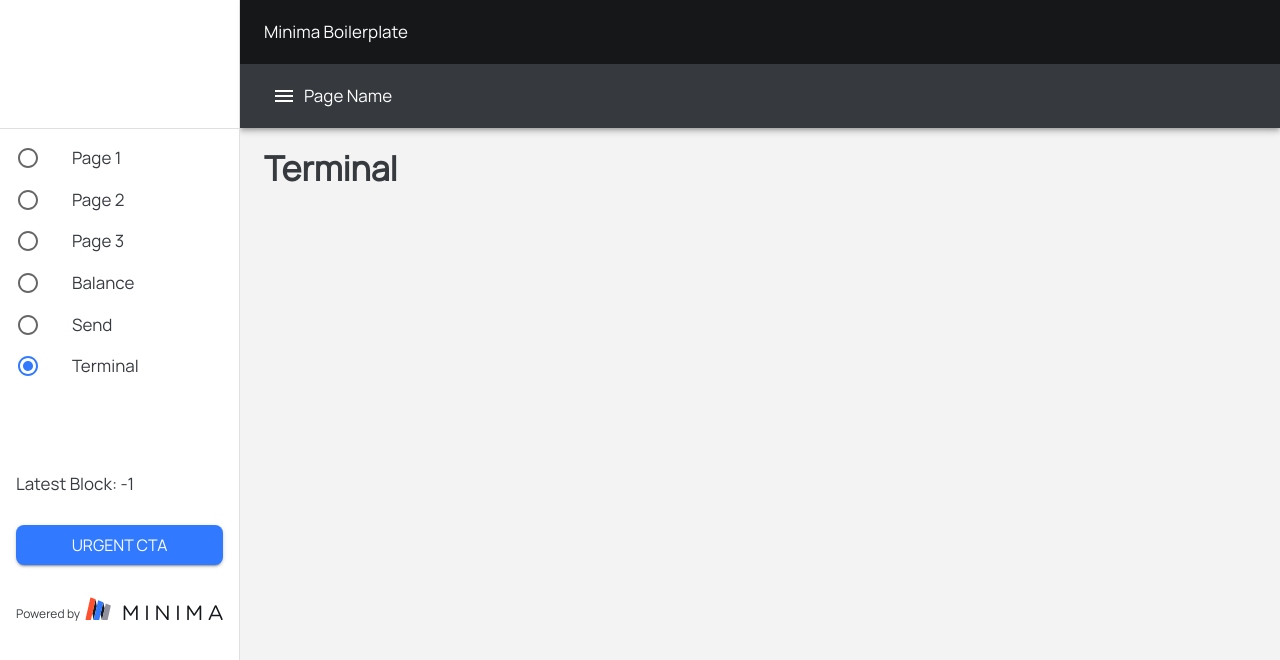
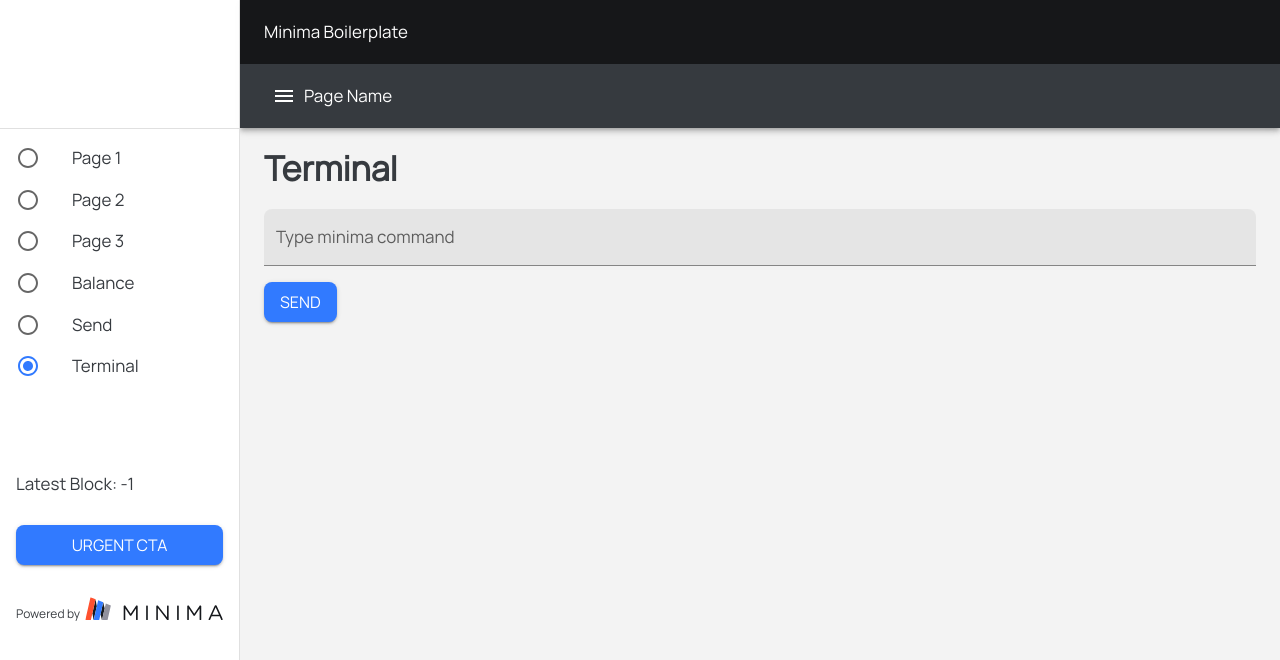
Before and after one commit to minima-global/minidapp-biolerplate, a React (Create React App) app: page /terminal in a window 1280 px wide. Shown: the top 660 px of the page. Built offline with nearby package versions, Linux system fonts and the light colour scheme; no server answers.

Commit message:
added terminal

```diff
--- a/src/pages/Terminal.tsx
+++ b/src/pages/Terminal.tsx
@@ -1,8 +1,62 @@
 import { callCommand } from '../minima/rpc-commands';
+import { useState, useRef, useEffect } from 'react';
+import { Button, Paper, TextField } from '@mui/material';
+import { useSnackbar } from 'notistack';
 
 const Terminal = () => {
-    callCommand('status').then(console.log);
-    return <h1>Terminal</h1>;
+    const [command, setCommand] = useState('');
+    const [commandResponses, setCommandResponses] = useState<any[]>([]);
+    const { enqueueSnackbar, closeSnackbar } = useSnackbar();
+    const scrollRef = useRef(null);
+
+    useEffect(() => {
+        if (scrollRef.current) {
+            // @ts-ignore
+            scrollRef.current.scrollIntoView({ behaviour: 'smooth' });
+        }
+    }, [commandResponses]);
+
+    const onCallMinimaCommandClicked = () => {
+        if (command === '') {
+            enqueueSnackbar('No command', { variant: 'error' });
+        } else {
+            callCommand(command).then((data) => {
+                setCommand('');
+                if (data.status) {
+                    setCommandResponses((old) => [...old, data.response]);
+                } else {
+                    enqueueSnackbar(data.error, { variant: 'error' });
+                }
+            });
+        }
+    };
+
+    return (
+        <>
+            <h1>Terminal</h1>
+            {commandResponses.map((res) => (
+                <Paper sx={{ p: 2, mb: 2, overflow: 'auto' }}>
+                    <pre>{JSON.stringify(res, null, 2)}</pre>
+                </Paper>
+            ))}
+
+            <TextField
+                value={command}
+                onChange={(e) => setCommand(e.target.value)}
+                sx={{ mb: 2 }}
+                fullWidth
+                label="Type minima command"
+                id="minima-command"
+                variant="filled"
+            />
+            <Button variant="contained" onClick={onCallMinimaCommandClicked} ref={scrollRef}>
+                Send
+            </Button>
+
+            {/* Added as a spacer (wrong i know!) */}
+            <h1></h1>
+        </>
+    );
 };
 
 export default Terminal;
```
